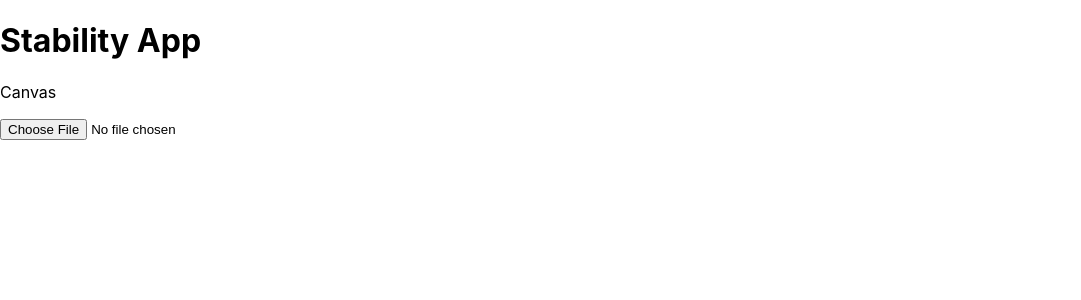
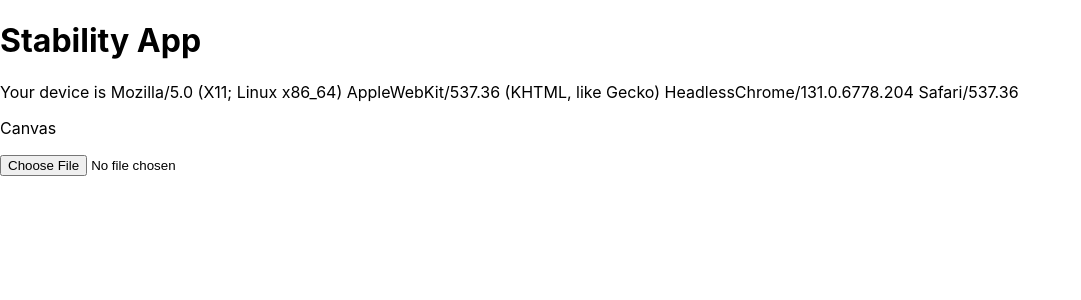
Before and after one commit to robertocervantesbetancourt/SD_inpaint, a React (Create React App) app: page / in a window 1280 px wide. Shown: the top 300 px of the page, without its empty margins (0-1081 px from the left). Built offline with nearby package versions, Linux system fonts and the light colour scheme.

Commit message:
device detection

```diff
--- a/src/App.js
+++ b/src/App.js
@@ -45,6 +45,7 @@ const App = () => {
   return (
     <div>
       <h1>Stability App</h1>
+      <p>Your device is {device}</p>
 
       <DrawingOnImage InitialImage={setInitImage} TheMask={setMaskImage}/>
       {maskImage &&
```
